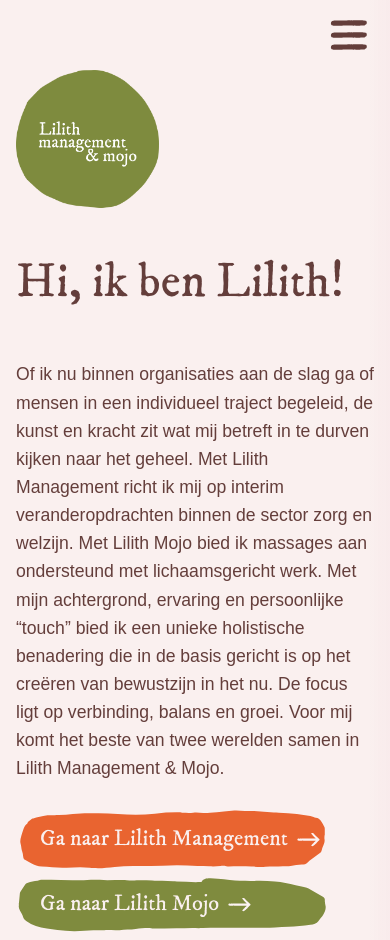
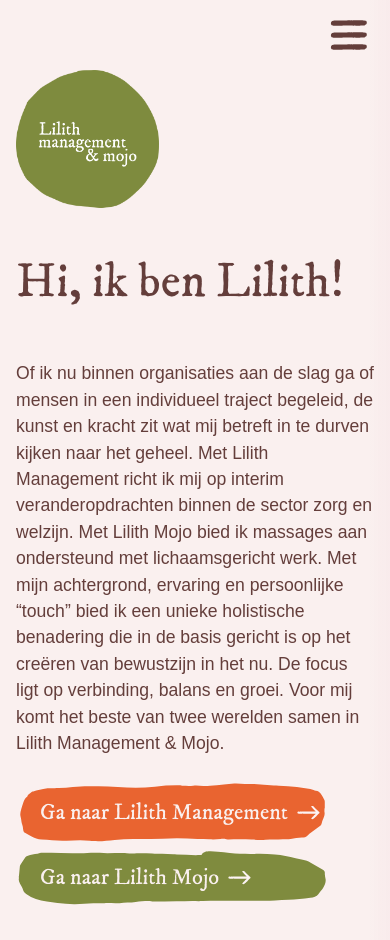
Before and after one commit to Rubenoo/lilith, a website built with Vite: page index.html in a window 390 px wide. Shown: the top 940 px of the page. Built offline with nearby package versions, Linux system fonts and the light colour scheme; grey boxes are pictures that could not be loaded; a web font is replaced by a local one.

Commit message:
Update fontsizes

```diff
--- a/styles/index.css
+++ b/styles/index.css
@@ -78,7 +78,7 @@
   margin-block: 0;
 
   @media screen and (max-width: 992px) {
-    font-size: 1.25rem;
+    font-size: 1.6rem;
   }
 
   &.oranje {
@@ -107,8 +107,8 @@
   font-weight: 400;
   font-style: normal;
   color: var(--bruin);
-  font-size: 1.2rem;
-  line-height: 1.6;
+  font-size: 1.1rem;
+  line-height: 1.5;
   &.oranje {
     color: var(--oranje);
   }
```
